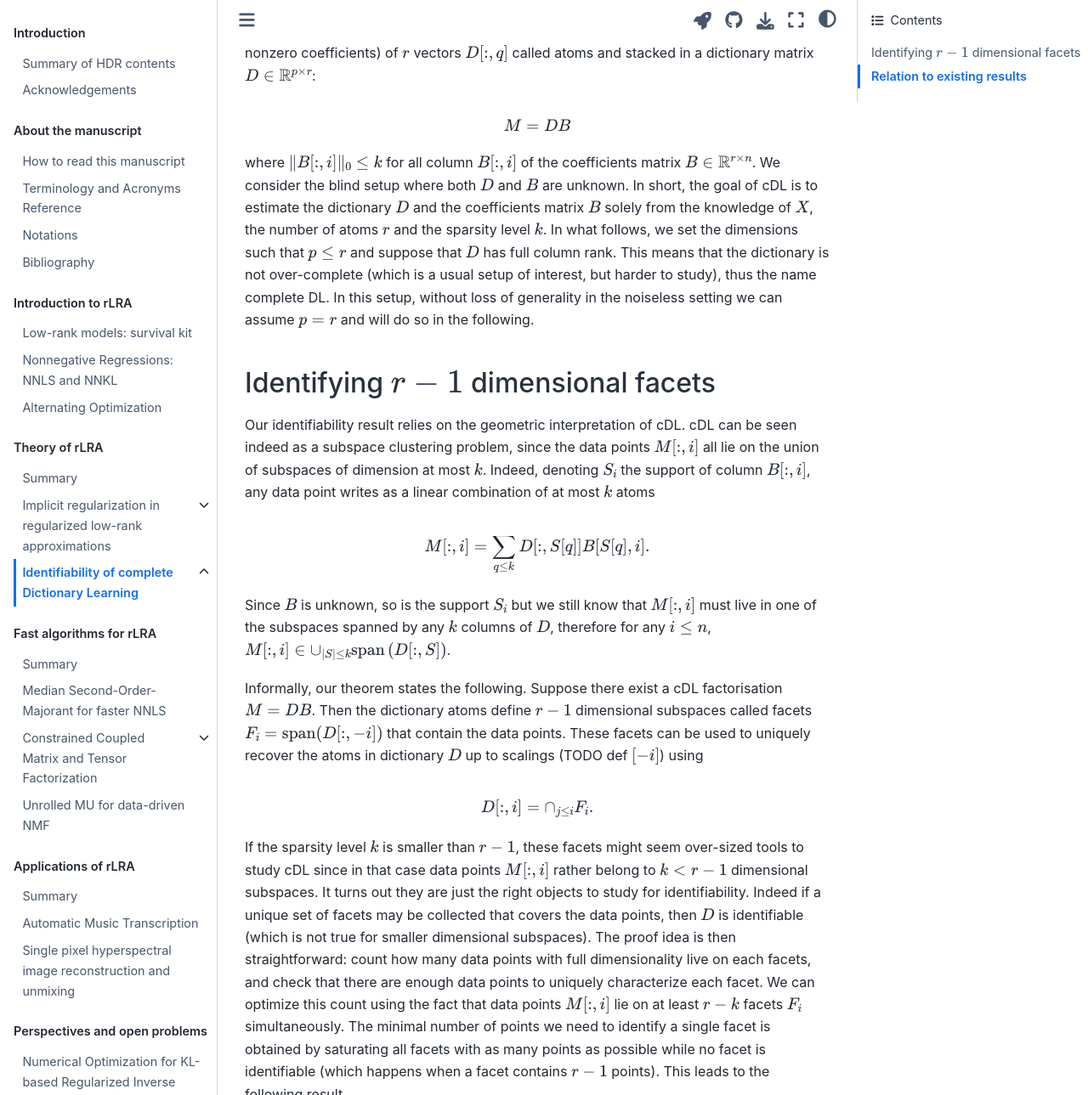
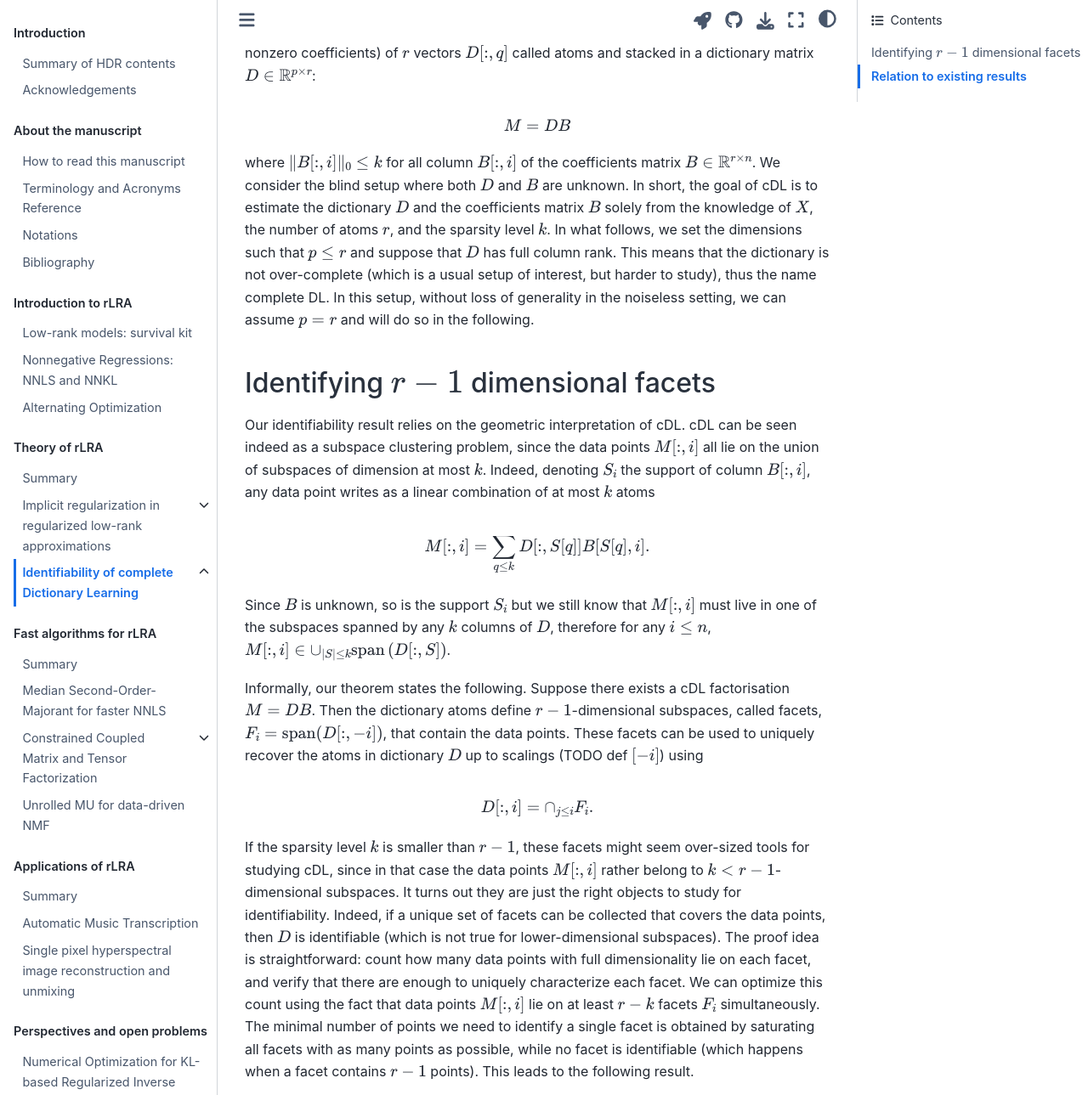
Before and after one commit to cohenjer/HDR, a Jupyter Book: the page built from part2/Theory_of_rLRA/DL_identifiability.md, in a window 1280 px wide and 1400 px high, scrolled down 710 px, cut to the strip 0-1289 px from the top of the window. Shown: the whole strip at 85% size. Built offline with Jupyter Book 1.0.4 settings and Sphinx 7.4.7 and the Sphinx Book theme 1.1.4, drawn with Linux system fonts in a browser that asks for light colours; pages that are not in the unit, such as notebooks, are missing from menus; comment, search, counter and statistics services are not loaded; cross-references to code outside the pages are shown as plain code; some of the changed text lies outside the part shown.

Commit message:
Improve clarity and precision in DL identifiability discussion
Refine language for clarity and precision in the discussion of identifiability in source separation models. Update examples and explanations related to complete Dictionary Learning (cDL) and its geometric interpretation.

`````diff
--- a/part2/Theory_of_rLRA/DL_identifiability.md
+++ b/part2/Theory_of_rLRA/DL_identifiability.md
@@ -16,15 +16,15 @@ kernelspec:
 {cite}`Cohen2019Identifiability` J. E. Cohen, N. Gillis, "Identifiability of Complete Dictionary Learning", SIAM Journal of Mathematics on Data Science, vol.1 issue 3, pp. 518-536, 2019. [pdf](https://arxiv.org/pdf/1808.08765)`
 :::
 
-A core issue in source separation models is to ensure that a user can uniquely identify the output of a separation algorithm with the ground truth sources. We say that a model is identifiable if it features this uniqueness property. To illustrate what a lack of identifiability means, let a nonnegative matrix $X$ generated as the product of nonnegative matrices $WH$. If an NMF $X=\tilde{W}\tilde{H}^T$ is computed, in general the estimated sources $\tilde{W}, \tilde{H}$ are not essentially the same as the ground truth sources $W,H$ (i.e. up to permutation and scaling ambiguities).
+A core issue in source separation models is ensuring that a user can uniquely identify the output of a separation algorithm with the ground-truth sources. We say that a model is identifiable if it features this uniqueness property. To illustrate what a lack of identifiability means, let a nonnegative matrix $X$ be generated as the product of nonnegative matrices $WH$. If an NMF $X=\tilde{W}\tilde{H}^T$ is computed, in general, the estimated sources $\tilde{W}, \tilde{H}$ are not essentially the same as the ground truth sources $W,H$ (*i.e.*, up to permutation and scaling ambiguities).
 
-This issue is shared by many matrix and tensor decomposition models. In what follows, we summarize our contribution {cite}`Cohen2019Identifiability` where we study the identifiability of complete Dictionary Learning (cDL). Note that this work has been extended for sparse nonnegative matrix factorization {cite}`abdolaliDualSimplexVolume2024,abdolaliSimplexStructuredMatrixFactorization2021`.
+This issue is shared by many matrix and tensor decomposition models. In what follows, we summarize our contribution {cite}`Cohen2019Identifiability`, in which we study the identifiability of complete Dictionary Learning (cDL). Note that this work has been extended for sparse nonnegative matrix factorization {cite}`abdolaliDualSimplexVolume2024,abdolaliSimplexStructuredMatrixFactorization2021`.
 
 cDL is a sparse matrix factorization model, where $n$ vectors $M[:,i]$ of dimensions $p$ stacked in a matrix $M\in\mathbb{R}^{p\times n}$ are decomposed as a sparse combinations (at most $k$ nonzero coefficients) of $r$ vectors $D[:,q]$ called atoms and stacked in a dictionary matrix $D\in\mathbb{R}^{p\times r}$:
 
 $$ M = DB$$
 
-where $\|B[:,i]\|_0\leq k$ for all column $B[:,i]$ of the coefficients matrix $B\in\mathbb{R}^{r\times n}$. We consider the blind setup where both $D$ and $B$ are unknown. In short, the goal of cDL is to estimate the dictionary $D$ and the coefficients matrix $B$ solely from the knowledge of $X$, the number of atoms $r$ and the sparsity level $k$. In what follows, we set the dimensions such that $p\leq r$ and suppose that $D$ has full column rank. This means that the dictionary is not over-complete (which is a usual setup of interest, but harder to study), thus the name complete DL. In this setup, without loss of generality in the noiseless setting we can assume $p=r$ and will do so in the following.
+where $\|B[:,i]\|_0\leq k$ for all column $B[:,i]$ of the coefficients matrix $B\in\mathbb{R}^{r\times n}$. We consider the blind setup where both $D$ and $B$ are unknown. In short, the goal of cDL is to estimate the dictionary $D$ and the coefficients matrix $B$ solely from the knowledge of $X$, the number of atoms $r$, and the sparsity level $k$. In what follows, we set the dimensions such that $p\leq r$ and suppose that $D$ has full column rank. This means that the dictionary is not over-complete (which is a usual setup of interest, but harder to study), thus the name complete DL. In this setup, without loss of generality in the noiseless setting, we can assume $p=r$ and will do so in the following.
 
 ## Identifying $r-1$ dimensional facets
 
@@ -34,11 +34,11 @@ $$M[:,i] = \sum_{q\leq k} D[:,S[q]]B[S[q],i].$$
 
 Since $B$ is unknown, so is the support $S_i$ but we still know that $M[:,i]$ must live in one of the subspaces spanned by any $k$ columns of $D$, therefore for any $i\leq n$, $M[:,i]\in\cup_{|S|\leq k} \text{span}\left(D[:,S]\right)$.
 
-Informally, our theorem states the following. Suppose there exist a cDL factorisation $M=DB$. Then the dictionary atoms define $r-1$ dimensional subspaces called facets $F_i = \text{span}(D[:,-i])$ that contain the data points. These facets can be used to uniquely recover the atoms in dictionary $D$ up to scalings (TODO def $[-i]$) using
+Informally, our theorem states the following. Suppose there exists a cDL factorisation $M=DB$. Then the dictionary atoms define $r-1$-dimensional subspaces, called facets, $F_i = \text{span}(D[:,-i])$, that contain the data points. These facets can be used to uniquely recover the atoms in dictionary $D$ up to scalings (TODO def $[-i]$) using
 
 $$D[:,i] = \cap_{j\leq i}F_i .$$
 
-If the sparsity level $k$ is smaller than $r-1$, these facets might seem over-sized tools to study cDL since in that case data points $M[:,i]$ rather belong to $k<r-1$ dimensional subspaces. It turns out they are just the right objects to study for identifiability. Indeed if a unique set of facets may be collected that covers the data points, then $D$ is identifiable (which is not true for smaller dimensional subspaces). The proof idea is then straightforward: count how many data points with full dimensionality live on each facets, and check that there are enough data points to uniquely characterize each facet. We can optimize this count using the fact that data points $M[:,i]$ lie on at least $r-k$ facets $F_i$ simultaneously. The minimal number of points we need to identify a single facet is obtained by saturating all facets with as many points as possible while no facet is identifiable (which happens when a facet contains $r-1$ points). This leads to the following result.
+If the sparsity level $k$ is smaller than $r-1$, these facets might seem over-sized tools for studying cDL, since in that case the data points $M[:,i]$ rather belong to $k<r-1$-dimensional subspaces. It turns out they are just the right objects to study for identifiability. Indeed, if a unique set of facets can be collected that covers the data points, then $D$ is identifiable (which is not true for lower-dimensional subspaces). The proof idea is straightforward: count how many data points with full dimensionality lie on each facet, and verify that there are enough to uniquely characterize each facet. We can optimize this count using the fact that data points $M[:,i]$ lie on at least $r-k$ facets $F_i$ simultaneously. The minimal number of points we need to identify a single facet is obtained by saturating all facets with as many points as possible, while no facet is identifiable (which happens when a facet contains $r-1$ points). This leads to the following result.
 
 ````{prf:theorem} Identifiability of cDL
 :label: thm_identif_cDL
@@ -48,7 +48,7 @@ points with spark $r$.
 
 ````
 
-This is maybe better understood with a visualisation. First, note that we may normalize the dictionary $D$ columnwise without loss of generality, because of scale invariance in the product $DB$. Therefore we may suppose that atoms live on the simplex. Furthermore, we can normalize the columns of $M$ with the $\ell_1$ norm, and it can be shown {cite}`gillisNonnegativeMatrixFactorization2020` that this amount to normalizing the columns of $B$ also by the $\ell_1$ norm. In other words, for an $r$-dimensional cDL problem, we can assume that the data points and the atoms are located on the $r-1$ dimensional simplex. This means we can visualize the case $r=3$ in two dimensions which is convenient. In the figures below, we set $k=2$, and the white circles and squares are two sets of correct dictionary atoms $D[:,i]$ that may be used to write the data point $M[:,i]$ (black dots) as a 2-sparse combination of these atoms.
+This is maybe better understood with a visualisation. First, note that we may normalize the dictionary $D$ columnwise without loss of generality, because of scale invariance in the product $DB$. Therefore, we may suppose that atoms live on the simplex. Furthermore, we can normalize the columns of $M$ by the $\ell_1$ norm, and it can be shown {cite}`gillisNonnegativeMatrixFactorization2020` that this amounts to normalizing the columns of $B$ by the $\ell_1$ norm as well. In other words, for an $r$-dimensional cDL problem, we can assume that the data points and the atoms are located on the $r-1$ dimensional simplex. This means we can visualize the case $r=3$ in two dimensions, which is convenient. In the figures below, we set $k=2$, and the white circles and squares are two sets of correct dictionary atoms $D[:,i]$ that may be used to write the data point $M[:,i]$ (black dots) as a 2-sparse combination of these atoms.
 
 ```{figure} ../../Figures/ex1.*
 ---
@@ -78,12 +78,12 @@ Three points per facet, not identifiable.
 ```
 
 
-The first case is not identifiable because there are only two points per facets, while in the second example, four points per facets ensure identifiability. This is proven by {prf:ref}`thm_identif_cDL` since in three dimensions with $k=2$ and $r=3$, $\frac{r(r-2)}{r-k}$ amounts to 3. In the third case we got unlucky; generically there should be a single solution, but we carefully chose a setup where the data points are located at the intersection of two triangles.
+The first case is not identifiable because there are only two points per facet, while in the second example, four points per facet ensure identifiability. This is proven by {prf:ref}`thm_identif_cDL` since in three dimensions with $k=2$ and $r=3$, $\frac{r(r-2)}{r-k}$ amounts to 3. In the third case, we were unlucky; generically, there should be a single solution, but we carefully chose a setup in which the data points lie at the intersection of two triangles.
 
 ## Relation to existing results
 
 Our result complements the existing literature in several ways:
-- It contradicts an existing results from Georgiev et. al. {cite}`georgievSparseComponentAnalysis2005`. These authors incorrectly assumed that facets can be uniquely identified using $r$ data points (when $k=r-1$) but we provide a counter example in Figure {ref}`DL_identifiability_ex2`. When $r=3$ and $k=2$ we need in fact $r+1$ data points on the facets.
+- It contradicts an existing result from Georgiev et. al. {cite}`georgievSparseComponentAnalysis2005`. These authors incorrectly assumed that facets can be uniquely identified using $r$ data points (when $k=r-1$), but we provide a counterexample in Figure {ref}`DL_identifiability_ex2`. When $r=3$ and $k=2$, we need in fact $r+1$ data points on the facets.
 - It is fully deterministic, therefore it holds with slightly more generality than many existing results based on a Bayesian description of the model, see for instance {cite}`gribonvalSparseSpuriousDictionary2015` for an overview.
 
 In the next section, we compute cDL using Tensorly!
`````
